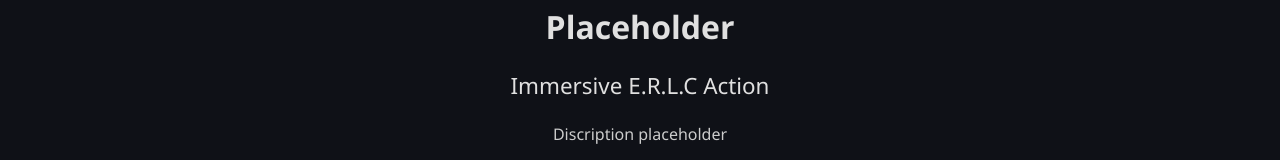
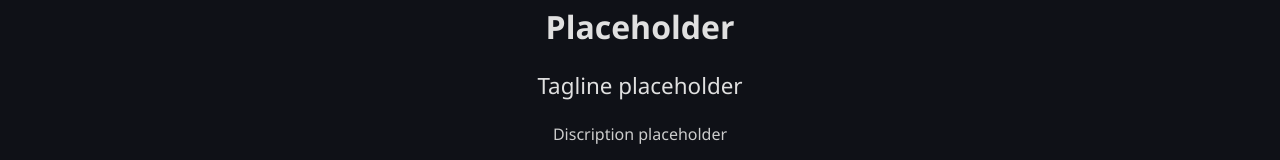
Before and after one commit to MasonBarns/nexusinteractive, a website: page public/index.html in a window 1280 px wide. Shown: the part 195-355 px from the top of the page. Drawn offline with Linux system fonts and the light colour scheme; no server answers.

```diff
--- a/public/index.html
+++ b/public/index.html
@@ -37,7 +37,7 @@
     </div>
 
     <h1>Placeholder</h1>
-    <p class="tagline">Immersive E.R.L.C Action</p>
+    <p class="tagline">Tagline placeholder</p>
     <p class="description">
       Discription placeholder
     </p>
```
